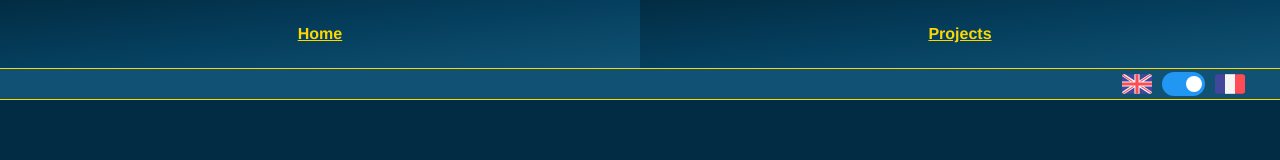
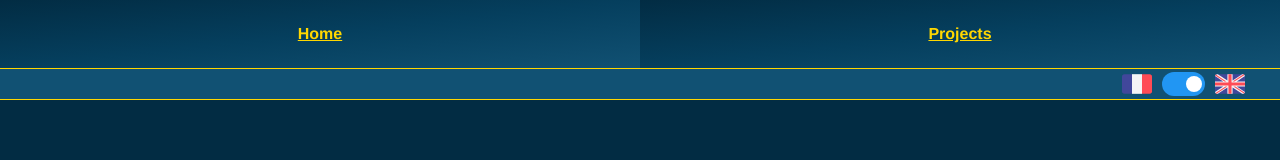
Before and after one commit to AntoinePereira/portfolio-website, a Vue app: page /en in a window 1280 px wide. Shown: the top 160 px of the page. Built offline with nearby package versions, Linux system fonts and the light colour scheme.

Commit message:
fix lang toggle

```diff
--- a/src/components/Preferences.vue
+++ b/src/components/Preferences.vue
@@ -3,9 +3,9 @@
     <!--<h1>{{ mode }} Mode</h1>
     <Toggle :mode="mode" @toggle="$emit('toggle')" />
     <h1> {{lang}}</h1>-->
+    <img src="@/assets/france.svg">
+    <LangToggle :lang="lang" @toggleLang="$emit('toggleLang')"/>
     <img src="@/assets/united-kingdom.svg">
-    <LangToggle :lang="lang" @toggleLang="$emit('toggleLang')"/>
-    <img src="@/assets/france.svg">
   </div>
 </template>
 
```
